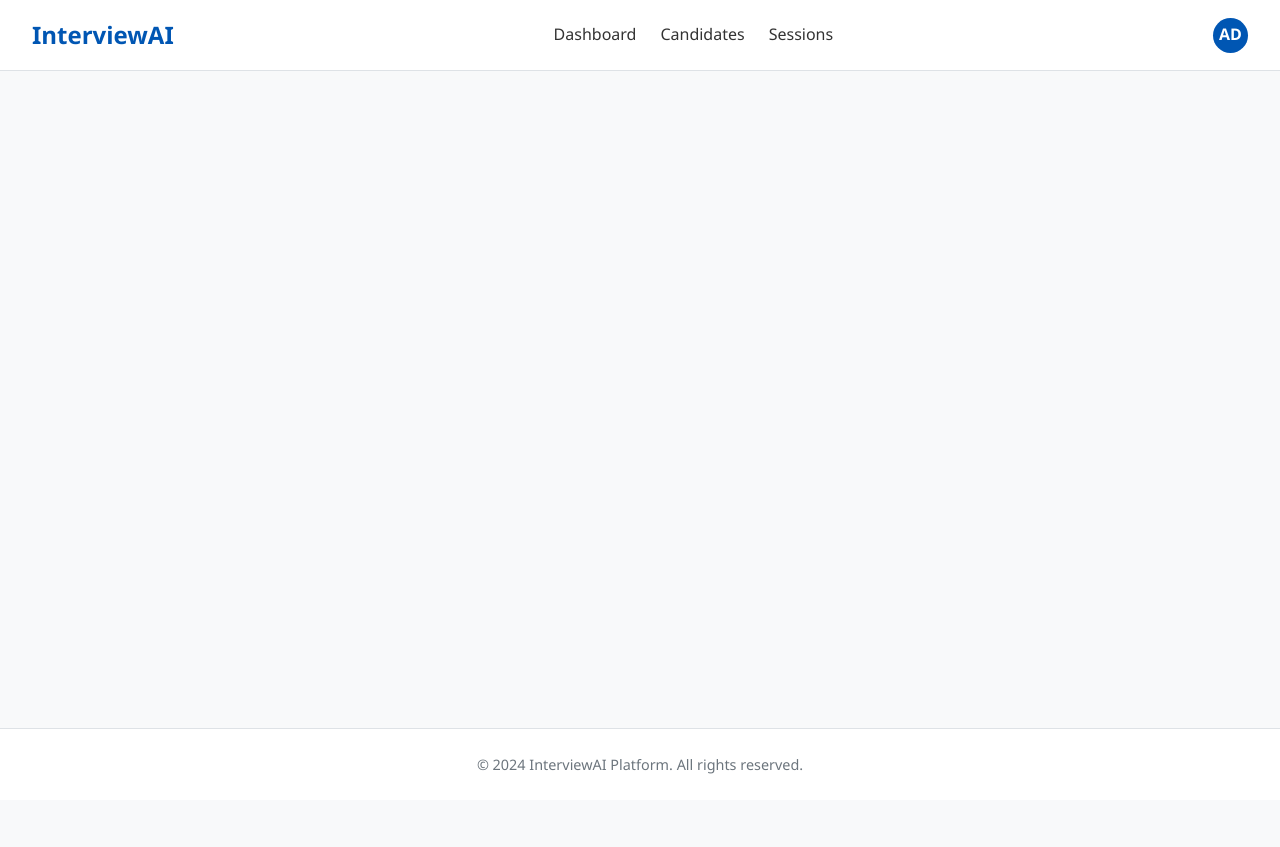
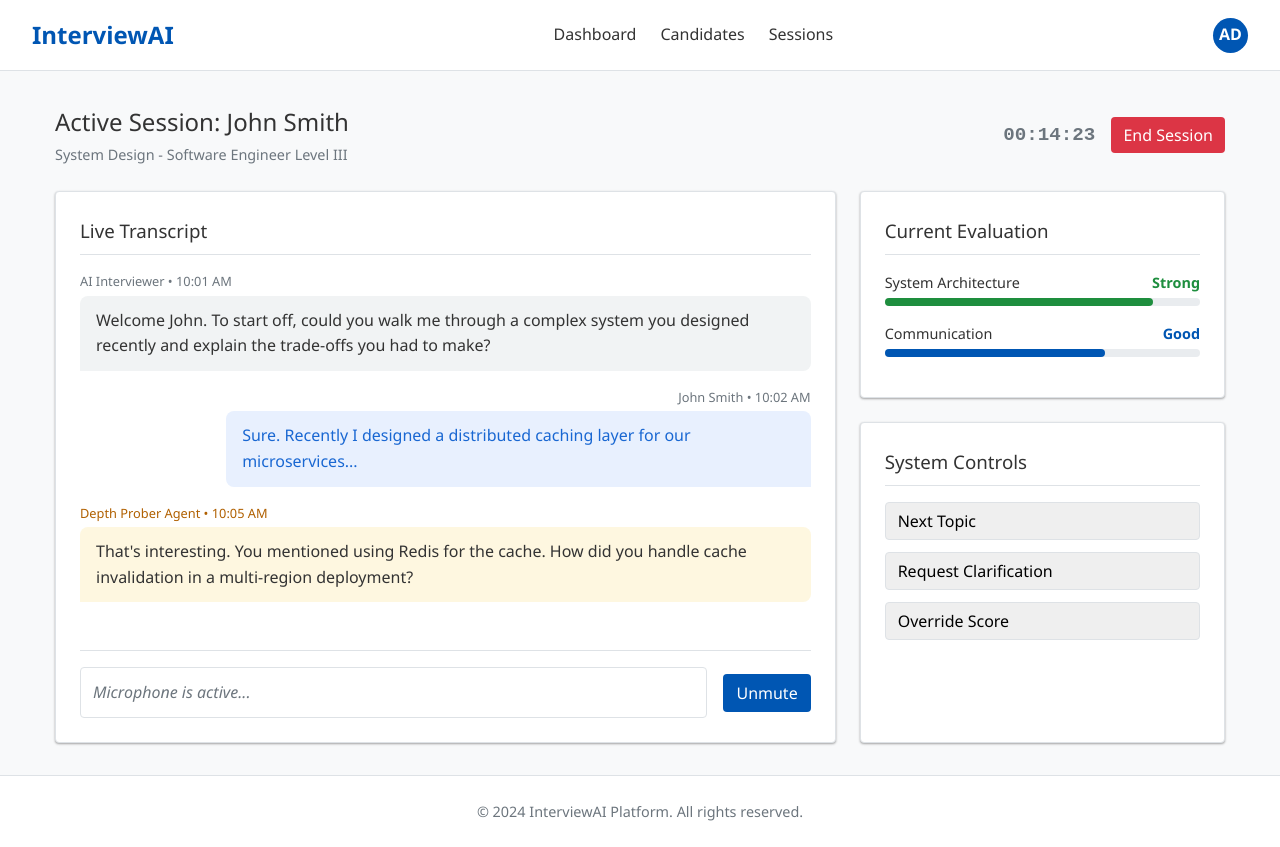
Before and after one commit to Gaman-123/DataVex-1, a React app in the folder frontend/: page /interview in a window 1280 px wide. Before the commit the page ends 800 px from the top, so only its background shows below. Built offline with nearby package versions, Linux system fonts and the light colour scheme; the HTML template or start-up script is replaced by a standard one.

Commit message:
Phase 6: Active Interview Interface

```diff
--- a/frontend/src/App.jsx
+++ b/frontend/src/App.jsx
@@ -4,6 +4,7 @@ import MainLayout from './components/MainLayout';
 import Dashboard from './pages/Dashboard';
 import Candidates from './pages/Candidates';
 import Sessions from './pages/Sessions';
+import InterviewRoom from './pages/InterviewRoom';
 import './App.css';
 
 function App() {
@@ -14,6 +15,7 @@ function App() {
           <Route path="/" element={<Dashboard />} />
           <Route path="/candidates" element={<Candidates />} />
           <Route path="/sessions" element={<Sessions />} />
+          <Route path="/interview" element={<InterviewRoom />} />
         </Routes>
       </MainLayout>
     </Router>
--- /dev/null
+++ b/frontend/src/pages/InterviewRoom.jsx
@@ -0,0 +1,100 @@
+import React, { useState } from 'react';
+
+const InterviewRoom = () => {
+  const [isRecording, setIsRecording] = useState(false);
+
+  return (
+    <div style={{ display: 'flex', flexDirection: 'column', height: '100%', minHeight: '80vh' }}>
+      <div style={{ display: 'flex', justifyContent: 'space-between', alignItems: 'center', marginBottom: '1.5rem' }}>
+        <div>
+          <h2 style={{ margin: 0, fontWeight: '500' }}>Active Session: John Smith</h2>
+          <span style={{ color: 'var(--secondary-color)', fontSize: '0.9rem' }}>System Design - Software Engineer Level III</span>
+        </div>
+        <div style={{ display: 'flex', gap: '1rem', alignItems: 'center' }}>
+          <span style={{ fontSize: '1.2rem', fontWeight: 'bold', color: 'var(--secondary-color)', fontFamily: 'monospace' }}>00:14:23</span>
+          <button className="btn" style={{ backgroundColor: '#dc3545', color: '#fff', border: 'none' }}>End Session</button>
+        </div>
+      </div>
+
+      <div style={{ display: 'flex', gap: '1.5rem', flex: 1 }}>
+        {/* Left Pane: Transcript and Logs */}
+        <div className="card" style={{ flex: 2, display: 'flex', flexDirection: 'column', marginBottom: 0 }}>
+          <h3 style={{ marginTop: 0, borderBottom: '1px solid var(--border-color)', paddingBottom: '0.5rem', fontWeight: '500' }}>Live Transcript</h3>
+          <div style={{ flex: 1, overflowY: 'auto', padding: '1rem 0', display: 'flex', flexDirection: 'column', gap: '1rem' }}>
+            <div style={{ display: 'flex', flexDirection: 'column', alignItems: 'flex-start' }}>
+              <span style={{ fontSize: '0.8rem', color: 'var(--secondary-color)', marginBottom: '0.25rem' }}>AI Interviewer • 10:01 AM</span>
+              <div style={{ backgroundColor: '#f1f3f4', padding: '0.75rem 1rem', borderRadius: '0.5rem', borderBottomLeftRadius: '0' }}>
+                Welcome John. To start off, could you walk me through a complex system you designed recently and explain the trade-offs you had to make?
+              </div>
+            </div>
+
+            <div style={{ display: 'flex', flexDirection: 'column', alignItems: 'flex-end' }}>
+              <span style={{ fontSize: '0.8rem', color: 'var(--secondary-color)', marginBottom: '0.25rem' }}>John Smith • 10:02 AM</span>
+              <div style={{ backgroundColor: '#e8f0fe', color: '#1967d2', padding: '0.75rem 1rem', borderRadius: '0.5rem', borderBottomRightRadius: '0', maxWidth: '80%' }}>
+                Sure. Recently I designed a distributed caching layer for our microservices...
+              </div>
+            </div>
+
+            <div style={{ display: 'flex', flexDirection: 'column', alignItems: 'flex-start' }}>
+              <span style={{ fontSize: '0.8rem', color: '#b06000', marginBottom: '0.25rem' }}>Depth Prober Agent • 10:05 AM</span>
+              <div style={{ backgroundColor: '#fef7e0', padding: '0.75rem 1rem', borderRadius: '0.5rem', borderBottomLeftRadius: '0' }}>
+                That's interesting. You mentioned using Redis for the cache. How did you handle cache invalidation in a multi-region deployment?
+              </div>
+            </div>
+          </div>
+          <div style={{ borderTop: '1px solid var(--border-color)', paddingTop: '1rem', display: 'flex', alignItems: 'center', gap: '1rem' }}>
+             <div style={{ flex: 1, padding: '0.75rem', border: '1px solid var(--border-color)', borderRadius: '4px', color: 'var(--secondary-color)', fontStyle: 'italic' }}>
+               Microphone is active...
+             </div>
+             <button
+               className="btn"
+               style={{ backgroundColor: isRecording ? '#dc3545' : 'var(--primary-color)', color: '#fff' }}
+               onClick={() => setIsRecording(!isRecording)}
+             >
+               {isRecording ? 'Mute' : 'Unmute'}
+             </button>
+          </div>
+        </div>
+
+        {/* Right Pane: Controls and AI Status */}
+        <div style={{ flex: 1, display: 'flex', flexDirection: 'column', gap: '1.5rem' }}>
+          <div className="card" style={{ marginBottom: 0 }}>
+             <h3 style={{ marginTop: 0, fontWeight: '500', borderBottom: '1px solid var(--border-color)', paddingBottom: '0.5rem' }}>Current Evaluation</h3>
+             <div style={{ paddingTop: '1rem' }}>
+               <div style={{ marginBottom: '1rem' }}>
+                 <div style={{ display: 'flex', justifyContent: 'space-between', marginBottom: '0.25rem' }}>
+                   <span style={{ fontSize: '0.9rem', fontWeight: '500' }}>System Architecture</span>
+                   <span style={{ fontSize: '0.9rem', fontWeight: 'bold', color: '#1e8e3e' }}>Strong</span>
+                 </div>
+                 <div style={{ height: '8px', width: '100%', backgroundColor: '#e9ecef', borderRadius: '4px' }}>
+                   <div style={{ height: '100%', width: '85%', backgroundColor: '#1e8e3e', borderRadius: '4px' }}></div>
+                 </div>
+               </div>
+
+               <div style={{ marginBottom: '1rem' }}>
+                 <div style={{ display: 'flex', justifyContent: 'space-between', marginBottom: '0.25rem' }}>
+                   <span style={{ fontSize: '0.9rem', fontWeight: '500' }}>Communication</span>
+                   <span style={{ fontSize: '0.9rem', fontWeight: 'bold', color: 'var(--primary-color)' }}>Good</span>
+                 </div>
+                 <div style={{ height: '8px', width: '100%', backgroundColor: '#e9ecef', borderRadius: '4px' }}>
+                   <div style={{ height: '100%', width: '70%', backgroundColor: 'var(--primary-color)', borderRadius: '4px' }}></div>
+                 </div>
+               </div>
+             </div>
+          </div>
+
+          <div className="card" style={{ marginBottom: 0, flex: 1 }}>
+             <h3 style={{ marginTop: 0, fontWeight: '500', borderBottom: '1px solid var(--border-color)', paddingBottom: '0.5rem' }}>System Controls</h3>
+             <div style={{ paddingTop: '1rem', display: 'flex', flexDirection: 'column', gap: '0.75rem' }}>
+               <button className="btn" style={{ border: '1px solid var(--border-color)', width: '100%', textAlign: 'left' }}>Next Topic</button>
+               <button className="btn" style={{ border: '1px solid var(--border-color)', width: '100%', textAlign: 'left' }}>Request Clarification</button>
+               <button className="btn" style={{ border: '1px solid var(--border-color)', width: '100%', textAlign: 'left' }}>Override Score</button>
+             </div>
+          </div>
+        </div>
+      </div>
+    </div>
+  );
+};
+
+export default InterviewRoom;
```
